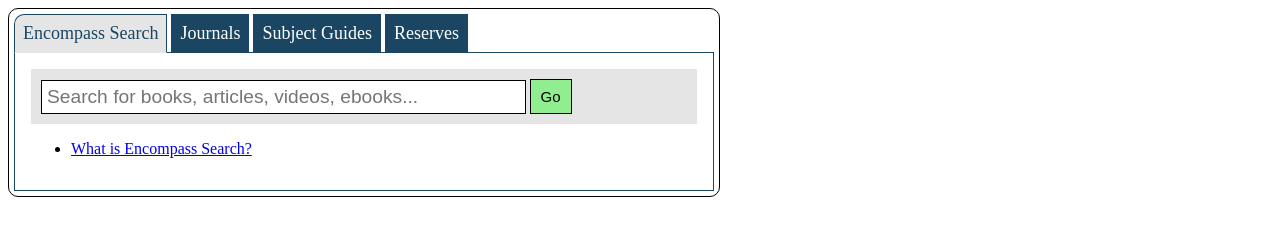
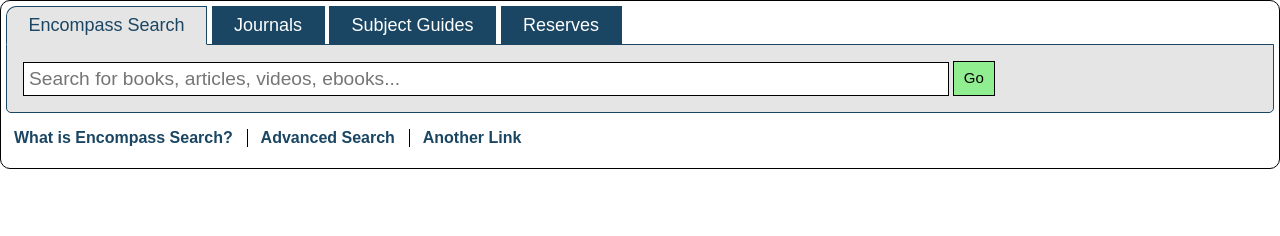
Before and after one commit to TrexlerLibrary/worldcat-discovery-searchbox, a plain HTML site: page index.html in a window 1280 px wide. Drawn offline with nearby package versions, Linux system fonts and the light colour scheme.

Commit message:
updated first tab

```diff
--- a/css/beetbox.css
+++ b/css/beetbox.css
@@ -1,18 +1,24 @@
-.beetbox * { box-sizing: border-box; }
+.beetbox * {
+  box-sizing: border-box;
+  font-family: 'Arial', sans-serif;
+}
 
 .beetbox {
   border: 1px solid black;
   border-radius: 10px;
   /*overflow: hidden;*/
   padding: 5px;
-    width: 700px;
 }
 
 .bb-nav {
   width: 100%;
 }
 
-.bb-nav a { text-decoration: none; }
+.bb-nav a {
+  padding-left: .75em;
+  padding-right: .75em;
+  text-decoration: none;
+}
 
 .bb-nav .active {
   background-color: #e5e5e5;
@@ -48,17 +54,18 @@
 
 .bb-content {
   background-color: #fff;
-    border: 1px solid #1a4663;
   display: none;
   margin-top: -2px;
-    padding: 1em;
 }
 
 .bb-active { display: block; }
 
 .bb-body {
   background-color: #e5e5e5;
-    padding: 10px;
+  border: 1px solid #1a4663;
+  border-radius: 0 0 5px 5px;
+  margin: 0;
+  padding: 1em;
 }
 
 .bb-body input[type="text"] {
@@ -79,14 +86,50 @@
   border: 1px solid black;
   cursor: pointer;
   font-size: 15px;
-    line-height: 20px;
-    padding-bottom: 6px;
-    padding-top: 7px;
-    padding-left: 10px;
-    padding-right: 10px;
+  line-height: 1.25em;
+  padding-bottom: .475em;
+  padding-top: .475em;
+  padding-left: .66em;
+  padding-right: .66em;
   vertical-align: bottom
 }
 
-.bb-btn-green {
-    background-color: lightgreen;
+.bb-btn-green { background-color: lightgreen; }
+
+.bb-footer {
+  color: #e5e5e5;
 }
+
+.bb-footer ol, .bb-footer ul { padding-left: 0; }
+
+.bb-footer li {
+  display: inline-block;
+  list-style-type: none;
+  padding-left: .5em;
+  padding-right: .5em;
+}
+
+.bb-footer li:not(:last-of-type) {
+  border-right: 1px solid black;
+  padding-right: .9em;
+}
+
+.bb-footer a {
+  color: #1a4663;
+  font-weight: 900;
+  text-decoration: none;
+}
+
+.bb-help-text {
+  color: #003050;
+  display: block;
+  font-weight: 100;
+  padding: .25em;
+}
+
+.bb-search select {
+  display: inline-block;
+  font-size: 25px;
+  margin-bottom: 0;
+  vertical-align: middle;
+}
--- a/index.html
+++ b/index.html
@@ -4,7 +4,7 @@
     <meta charset="utf-8">
     <meta http-equiv="X-UA-Compatible" content="IE=edge">
     <meta name="viewport" content="width=device-width, initial-scale=1">
-    <!-- <link rel="stylesheet" href="https://necolas.github.io/normalize.css/3.0.2/normalize.css"> -->
+    <link rel="stylesheet" href="https://necolas.github.io/normalize.css/3.0.2/normalize.css">
     <link rel="stylesheet" href="css/beetbox.css">
     <title>Search Boxin'</title>
   </head>
@@ -26,7 +26,7 @@
 
           <div class="bb-body">
             <!-- first tab's content -->
-            <form class="bb-search" action="" method="get">
+            <form class="bb-search" action="http://muhlenberg.on.worldcat.org/search" method="get">
               <input type="text" name="queryString" placeholder="Search for books, articles, videos, ebooks..." />
               <button class="bb-btn bb-btn-green" type="submit">Go</button>
             </form>
@@ -35,20 +35,27 @@
           <div class="bb-footer">
             <ul>
               <li><a href="#">What is Encompass Search?</a></li>
+              <li><a href="#">Advanced Search</a></li>
+              <li><a href="#">Another Link</a></li>
             </ul>
           </div>
         </div>
 
         <div id="beetbox-2" class="bb-content">
-          <h1>Journals!</h1>
+          <div class="bb-body">
+          </div>
         </div>
 
         <div id="beetbox-3" class="bb-content">
-          <h1>Subject Guides!!</h1>
+          <div class="bb-body">
+            <h1>Subject Guides!!</h1>
+          </div>
         </div>
 
         <div id="beetbox-4" class="bb-content">
-          <h1>Reserves!!!</h1>
+          <div class="bb-body">
+            <h1>Reserves!!!</h1>
+          </div>
         </div>
       </div>
 
```
Lines whose indentation alone changed are shown as unchanged.
